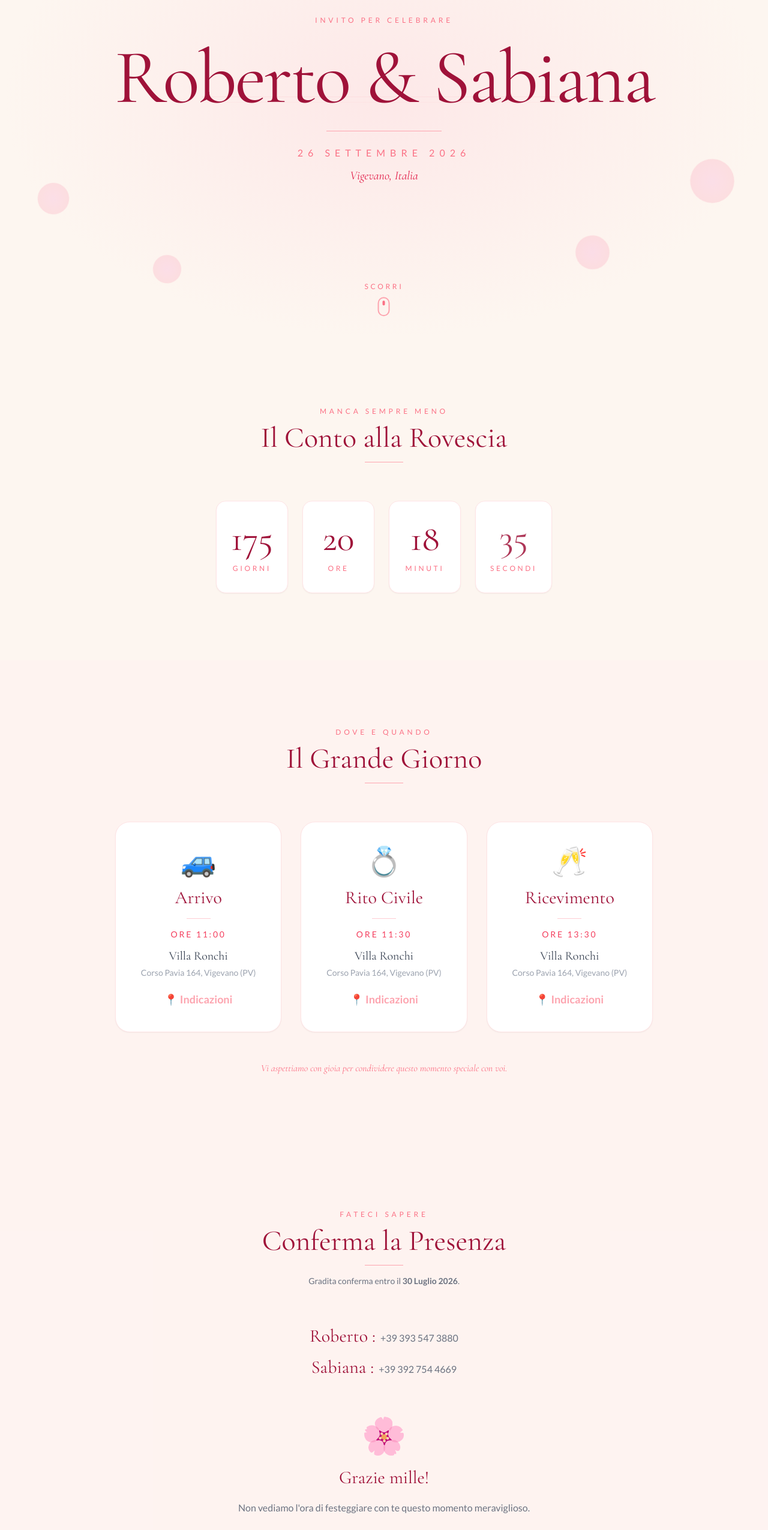
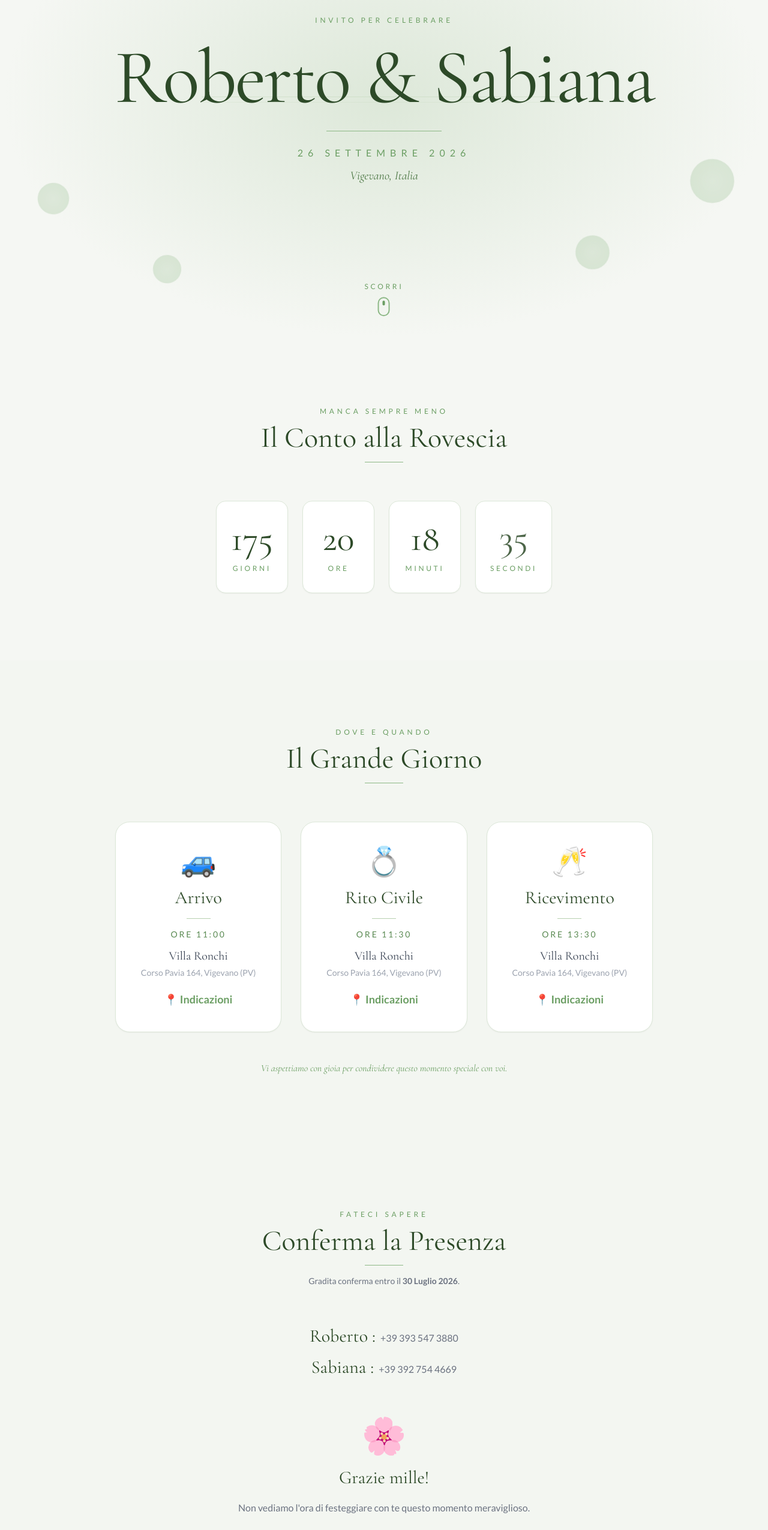
Before and after one commit to lorenzo-battanello/wedding-invite, a React (Vite) app: page / in a window 1280 px wide. Shown: the part 234-2785 px from the top of the page at 60% size. Built offline with nearby package versions, Linux system fonts and the light colour scheme.

Commit message:
cambiato tema in verde salvia

```diff
--- a/src/App.jsx
+++ b/src/App.jsx
@@ -26,7 +26,7 @@ export default function App() {
   }, [])
 
   return (
-    <div className="min-h-screen bg-[#fdf6f0]">
+    <div className="min-h-screen bg-[#f5f7f3]">
       {/* Floating Navbar */}
       <AnimatePresence>
         {showNav && (
@@ -35,16 +35,16 @@ export default function App() {
             animate={{ y: 0, opacity: 1 }}
             exit={{ y: -80, opacity: 0 }}
             transition={{ duration: 0.4, ease: 'easeOut' }}
-            className="fixed top-0 left-0 right-0 z-50 bg-white/90 backdrop-blur-md shadow-sm border-b border-rose-100"
+            className="fixed top-0 left-0 right-0 z-50 bg-white/90 backdrop-blur-md shadow-sm border-b border-sage-100"
           >
             <div className="max-w-5xl mx-auto px-6 py-3 flex items-center justify-between">
-              <span className="font-serif text-rose-800 text-xl tracking-wider">Roberto &amp; Sabiana</span>
+              <span className="font-serif text-sage-800 text-xl tracking-wider">Roberto &amp; Sabiana</span>
               <ul className="hidden md:flex gap-8">
                 {navLinks.map(link => (
                   <li key={link.href}>
                     <a
                       href={link.href}
-                      className="text-sm font-sans text-rose-600 tracking-widest uppercase hover:text-rose-800 transition-colors"
+                      className="text-sm font-sans text-sage-600 tracking-widest uppercase hover:text-sage-800 transition-colors"
                     >
                       {link.label}
                     </a>
--- a/src/components/Countdown.jsx
+++ b/src/components/Countdown.jsx
@@ -25,19 +25,19 @@ function CountCard({ value, label, index }) {
       initial={{ opacity: 0, y: 60 }}
       animate={isInView ? { opacity: 1, y: 0 } : {}}
       transition={{ duration: 0.7, delay: index * 0.15, ease: [0.22, 1, 0.36, 1] }}
-      whileHover={{ scale: 1.06, boxShadow: '0 20px 40px rgba(190, 18, 60, 0.12)' }}
-      className="bg-white border border-rose-100 rounded-2xl px-6 py-8 flex flex-col items-center min-w-[120px] shadow-sm cursor-default"
+      whileHover={{ scale: 1.06, boxShadow: '0 20px 40px rgba(58, 95, 52, 0.12)' }}
+      className="bg-white border border-sage-100 rounded-2xl px-6 py-8 flex flex-col items-center min-w-[120px] shadow-sm cursor-default"
     >
       <motion.span
         key={value}
         initial={{ opacity: 0, y: -10 }}
         animate={{ opacity: 1, y: 0 }}
         transition={{ duration: 0.3 }}
-        className="font-serif text-5xl md:text-6xl text-rose-800 leading-none"
+        className="font-serif text-5xl md:text-6xl text-sage-800 leading-none"
       >
         {String(value).padStart(2, '0')}
       </motion.span>
-      <span className="font-sans text-rose-400 text-xs tracking-[0.3em] uppercase mt-3">{label}</span>
+      <span className="font-sans text-sage-400 text-xs tracking-[0.3em] uppercase mt-3">{label}</span>
     </motion.div>
   )
 }
@@ -53,7 +53,7 @@ export default function Countdown() {
   }, [])
 
   return (
-    <section id="countdown" className="py-28 px-6 bg-[#fdf6f0]">
+    <section id="countdown" className="py-28 px-6 bg-[#f5f7f3]">
       <motion.div
         ref={titleRef}
         initial={{ opacity: 0, y: 30 }}
@@ -61,9 +61,9 @@ export default function Countdown() {
         transition={{ duration: 0.8 }}
         className="text-center mb-16"
       >
-        <p className="font-sans text-rose-400 tracking-[0.4em] uppercase text-xs mb-3">Manca sempre meno</p>
-        <h2 className="font-serif text-4xl md:text-5xl text-rose-800">Il Conto alla Rovescia</h2>
-        <div className="w-16 h-px bg-rose-300 mx-auto mt-4" />
+        <p className="font-sans text-sage-400 tracking-[0.4em] uppercase text-xs mb-3">Manca sempre meno</p>
+        <h2 className="font-serif text-4xl md:text-5xl text-sage-800">Il Conto alla Rovescia</h2>
+        <div className="w-16 h-px bg-sage-300 mx-auto mt-4" />
       </motion.div>
 
       <div className="flex flex-wrap justify-center gap-4 md:gap-6 max-w-3xl mx-auto">
--- a/src/components/Details.jsx
+++ b/src/components/Details.jsx
@@ -12,19 +12,19 @@ function DetailCard({ icon, title, time, place, address, direction, index }) {
       initial={{ opacity: 0, x: xFrom }}
       animate={isInView ? { opacity: 1, x: 0 } : {}}
       transition={{ duration: 0.9, delay: index * 0.15, ease: [0.22, 1, 0.36, 1] }}
-      whileHover={{ scale: 1.03, boxShadow: '0 24px 48px rgba(190, 18, 60, 0.13)' }}
+      whileHover={{ scale: 1.03, boxShadow: '0 24px 48px rgba(58, 95, 52, 0.13)' }}
       whileTap={{ scale: 0.98 }}
-      className="bg-white border border-rose-100 rounded-3xl p-10 flex flex-col items-center text-center shadow-sm cursor-default"
+      className="bg-white border border-sage-100 rounded-3xl p-10 flex flex-col items-center text-center shadow-sm cursor-default"
     >
       <div className="text-5xl mb-5">{icon}</div>
-      <h3 className="font-serif text-2xl md:text-3xl text-rose-800 mb-4">{title}</h3>
-      <div className="w-10 h-px bg-rose-200 mb-4" />
-      <p className="font-sans text-rose-500 tracking-[0.2em] uppercase text-sm mb-1">Ore {time}</p>
+      <h3 className="font-serif text-2xl md:text-3xl text-sage-800 mb-4">{title}</h3>
+      <div className="w-10 h-px bg-sage-200 mb-4" />
+      <p className="font-sans text-sage-500 tracking-[0.2em] uppercase text-sm mb-1">Ore {time}</p>
       <p className="font-serif text-xl text-gray-700 mt-2">{place}</p>
       <p className="font-sans text-gray-400 text-sm mt-1">{address}</p>
       <a href={`https://www.google.com/maps/place/Villa+Ronchi/@45.2852864,8.8897918,14z/data=!4m6!3m5!1s0x4786e22cee6650c9:0xa07d19efd690240c!8m2!3d45.2857373!4d8.9338927!16s%2Fg%2F1ptz3lzt8?entry=ttu&g_ep=EgoyMDI2MDQwNy4wIKXMDSoASAFQAw%3D%3D`}
         title='Indicazioni' target="_blank" rel="noopener noreferrer"
-        className="mt-5 inline-flex items-center gap-1 text-rose-300 text-lg font-semibold hover:underline">
+        className="mt-5 inline-flex items-center gap-1 text-sage-400 text-lg font-semibold hover:underline">
         📍
         Indicazioni
       </a>
@@ -37,7 +37,7 @@ export default function Details() {
   const titleInView = useInView(titleRef, { once: true, margin: '-80px' })
 
   return (
-    <section id="details" className="py-28 px-6 bg-rose-50/50">
+    <section id="details" className="py-28 px-6 bg-sage-50/50">
       <motion.div
         ref={titleRef}
         initial={{ opacity: 0, y: 30 }}
@@ -45,9 +45,9 @@ export default function Details() {
         transition={{ duration: 0.8 }}
         className="text-center mb-16"
       >
-        <p className="font-sans text-rose-400 tracking-[0.4em] uppercase text-xs mb-3">Dove e quando</p>
-        <h2 className="font-serif text-4xl md:text-5xl text-rose-800">Il Grande Giorno</h2>
-        <div className="w-16 h-px bg-rose-300 mx-auto mt-4" />
+        <p className="font-sans text-sage-400 tracking-[0.4em] uppercase text-xs mb-3">Dove e quando</p>
+        <h2 className="font-serif text-4xl md:text-5xl text-sage-800">Il Grande Giorno</h2>
+        <div className="w-16 h-px bg-sage-300 mx-auto mt-4" />
       </motion.div>
 
       <div className="grid md:grid-cols-3 gap-8 max-w-4xl mx-auto">
@@ -86,7 +86,7 @@ export default function Details() {
         whileInView={{ opacity: 1 }}
         viewport={{ once: true, margin: '-60px' }}
         transition={{ duration: 1, delay: 0.4 }}
-        className="text-center font-serif italic text-rose-400 mt-12 text-base"
+        className="text-center font-serif italic text-sage-400 mt-12 text-base"
       >
         Vi aspettiamo con gioia per condividere questo momento speciale con voi.
       </motion.p>
--- a/src/components/Hero.jsx
+++ b/src/components/Hero.jsx
@@ -21,7 +21,7 @@ export default function Hero() {
     <section
       id="hero"
       ref={ref}
-      className="relative h-screen flex flex-col items-center justify-center overflow-hidden bg-[#fdf6f0]"
+      className="relative h-screen flex flex-col items-center justify-center overflow-hidden bg-[#f5f7f3]"
     >
       {/* Subtle radial gradient background */}
       <motion.div
@@ -29,7 +29,7 @@ export default function Hero() {
         className="absolute inset-0 bg-gradient-radial"
         aria-hidden="true"
       >
-        <div className="absolute inset-0 bg-[radial-gradient(ellipse_at_center,_#fde8e8_0%,_#fdf6f0_70%)]" />
+        <div className="absolute inset-0 bg-[radial-gradient(ellipse_at_center,_#dde8d9_0%,_#f5f7f3_70%)]" />
       </motion.div>
 
       {/* Decorative floating petals */}
@@ -42,7 +42,7 @@ export default function Hero() {
             top: petal.y,
             width: petal.size,
             height: petal.size,
-            background: `radial-gradient(circle, #f9a8d4 0%, #fda4af 100%)`,
+            background: `radial-gradient(circle, #a8c5a0 0%, #8db886 100%)`,
           }}
           animate={{
             y: [0, -20, 0],
@@ -62,8 +62,8 @@ export default function Hero() {
       {/* Decorative thin horizontal lines */}
       <div className="absolute inset-x-0 top-1/2 -translate-y-1/2 pointer-events-none" aria-hidden="true">
         <div className="max-w-2xl mx-auto px-8">
-          <div className="border-t border-rose-200 opacity-40 mb-2" />
-          <div className="border-t border-rose-200 opacity-20" />
+          <div className="border-t border-sage-200 opacity-40 mb-2" />
+          <div className="border-t border-sage-200 opacity-20" />
         </div>
       </div>
 
@@ -77,7 +77,7 @@ export default function Hero() {
           initial={{ opacity: 0, y: 20 }}
           animate={{ opacity: 1, y: 0 }}
           transition={{ duration: 1, delay: 0.2 }}
-          className="font-sans text-rose-400 tracking-[0.4em] uppercase text-xs mb-6"
+          className="font-sans text-sage-400 tracking-[0.4em] uppercase text-xs mb-6"
         >
           Invito per celebrare
         </motion.p>
@@ -87,7 +87,7 @@ export default function Hero() {
           initial={{ opacity: 0, y: 60 }}
           animate={{ opacity: 1, y: 0 }}
           transition={{ duration: 1.2, delay: 0.5, ease: [0.22, 1, 0.36, 1] }}
-          className="font-serif text-7xl md:text-8xl lg:text-9xl text-rose-800 tracking-tight leading-none"
+          className="font-serif text-7xl md:text-8xl lg:text-9xl text-sage-800 tracking-tight leading-none"
         >
           Roberto &amp; Sabiana
         </motion.h1>
@@ -97,7 +97,7 @@ export default function Hero() {
           initial={{ scaleX: 0, opacity: 0 }}
           animate={{ scaleX: 1, opacity: 1 }}
           transition={{ duration: 1, delay: 1 }}
-          className="w-48 h-px bg-rose-300 my-6"
+          className="w-48 h-px bg-sage-300 my-6"
         />
 
         {/* Date */}
@@ -105,7 +105,7 @@ export default function Hero() {
           initial={{ opacity: 0, y: 20 }}
           animate={{ opacity: 1, y: 0 }}
           transition={{ duration: 1, delay: 1.2 }}
-          className="font-sans text-rose-400 tracking-[0.5em] uppercase text-sm md:text-base"
+          className="font-sans text-sage-400 tracking-[0.5em] uppercase text-sm md:text-base"
         >
           26 Settembre 2026
         </motion.p>
@@ -115,7 +115,7 @@ export default function Hero() {
           initial={{ opacity: 0 }}
           animate={{ opacity: 1 }}
           transition={{ duration: 1, delay: 1.5 }}
-          className="font-serif italic text-rose-600 text-lg md:text-xl mt-3"
+          className="font-serif italic text-sage-600 text-lg md:text-xl mt-3"
         >
           Vigevano, Italia
         </motion.p>
@@ -129,13 +129,13 @@ export default function Hero() {
         transition={{ delay: 2 }}
         onClick={() => document.getElementById('countdown')?.scrollIntoView({ behavior: 'smooth' })}
       >
-        <span className="font-sans text-rose-400 text-xs tracking-[0.3em] uppercase">Scorri</span>
+        <span className="font-sans text-sage-400 text-xs tracking-[0.3em] uppercase">Scorri</span>
         <motion.div
           animate={{ y: [0, 10, 0] }}
           transition={{ duration: 1.5, repeat: Infinity, ease: 'easeInOut' }}
-          className="w-5 h-8 rounded-full border-2 border-rose-300 flex items-start justify-center pt-1"
+          className="w-5 h-8 rounded-full border-2 border-sage-300 flex items-start justify-center pt-1"
         >
-          <div className="w-1 h-2 bg-rose-400 rounded-full" />
+          <div className="w-1 h-2 bg-sage-400 rounded-full" />
         </motion.div>
       </motion.div>
     </section>
--- a/src/components/Presenza.jsx
+++ b/src/components/Presenza.jsx
@@ -7,7 +7,7 @@ export default function Presenza() {
   const titleInView = useInView(titleRef, { once: true, margin: '-80px' })
 
   return (
-    <section id="presenza" className="py-28 px-6 bg-rose-50/50">
+    <section id="presenza" className="py-28 px-6 bg-sage-50/50">
       <motion.div
         ref={titleRef}
         initial={{ opacity: 0, y: 30 }}
@@ -15,20 +15,20 @@ export default function Presenza() {
         transition={{ duration: 0.8 }}
         className="text-center mb-16"
       >
-        <p className="font-sans text-rose-400 tracking-[0.4em] uppercase text-xs mb-3">Fateci sapere</p>
-        <h2 className="font-serif text-4xl md:text-5xl text-rose-800">Conferma la Presenza</h2>
-        <div className="w-16 h-px bg-rose-300 mx-auto mt-4" />
+        <p className="font-sans text-sage-400 tracking-[0.4em] uppercase text-xs mb-3">Fateci sapere</p>
+        <h2 className="font-serif text-4xl md:text-5xl text-sage-800">Conferma la Presenza</h2>
+        <div className="w-16 h-px bg-sage-300 mx-auto mt-4" />
         <p className="font-sans text-gray-500 mt-4 text-sm">
           Gradita conferma entro il <strong>30 Luglio 2026</strong>.
         </p>
       </motion.div>
     <motion.div className="max-w-lg mx-auto space-y-4 mb-16">
-      <p className="font-serif text-3xl text-rose-800 mb-3 text-center">Roberto :
+      <p className="font-serif text-3xl text-sage-800 mb-3 text-center">Roberto :
       <span className="font-sans text-gray-500 text-center text-base ml-2">
         +39 393 547 3880
       </span>
       </p>
-      <p className="font-serif text-3xl text-rose-800 mb-3 text-center">Sabiana :
+      <p className="font-serif text-3xl text-sage-800 mb-3 text-center">Sabiana :
       <span className="font-sans text-gray-500 text-center text-base ml-2 ">
         +39 392 754 4669
       </span>
@@ -44,11 +44,11 @@ export default function Presenza() {
             >
               🌸
             </motion.div>
-            <h3 className="font-serif text-3xl text-rose-800 mb-3 text-center">Grazie mille!</h3>
+            <h3 className="font-serif text-3xl text-sage-800 mb-3 text-center">Grazie mille!</h3>
             <p className="font-sans text-gray-500 text-center">
               Non vediamo l&apos;ora di festeggiare con te questo momento meraviglioso.
             </p>
-            <p className="font-serif italic text-rose-400 mt-4 text-lg text-center">Con amore, Roberto &amp; Sabiana</p>
+            <p className="font-serif italic text-sage-400 mt-4 text-lg text-center">Con amore, Roberto &amp; Sabiana</p>
 
       </AnimatePresence>
     </motion.div>
--- a/src/index.css
+++ b/src/index.css
@@ -7,9 +7,9 @@
 }
 
 body {
-  background-color: #fdf6f0;
+  background-color: #f5f7f3;
   font-family: 'Lato', sans-serif;
-  color: #3d2b2b;
+  color: #2a3d28;
 }
 
 /* Custom scrollbar */
@@ -17,10 +17,10 @@ body {
   width: 6px;
 }
 ::-webkit-scrollbar-track {
-  background: #fdf6f0;
+  background: #f5f7f3;
 }
 ::-webkit-scrollbar-thumb {
-  background: #e8b4b8;
+  background: #a8b5a0;
   border-radius: 3px;
 }
 
```
Also changed, not shown: src/components/Footer.jsx (+7 -7 lines), src/components/RSVP.jsx (+17 -17 lines), tailwind.config.js (+13 -1 lines).
